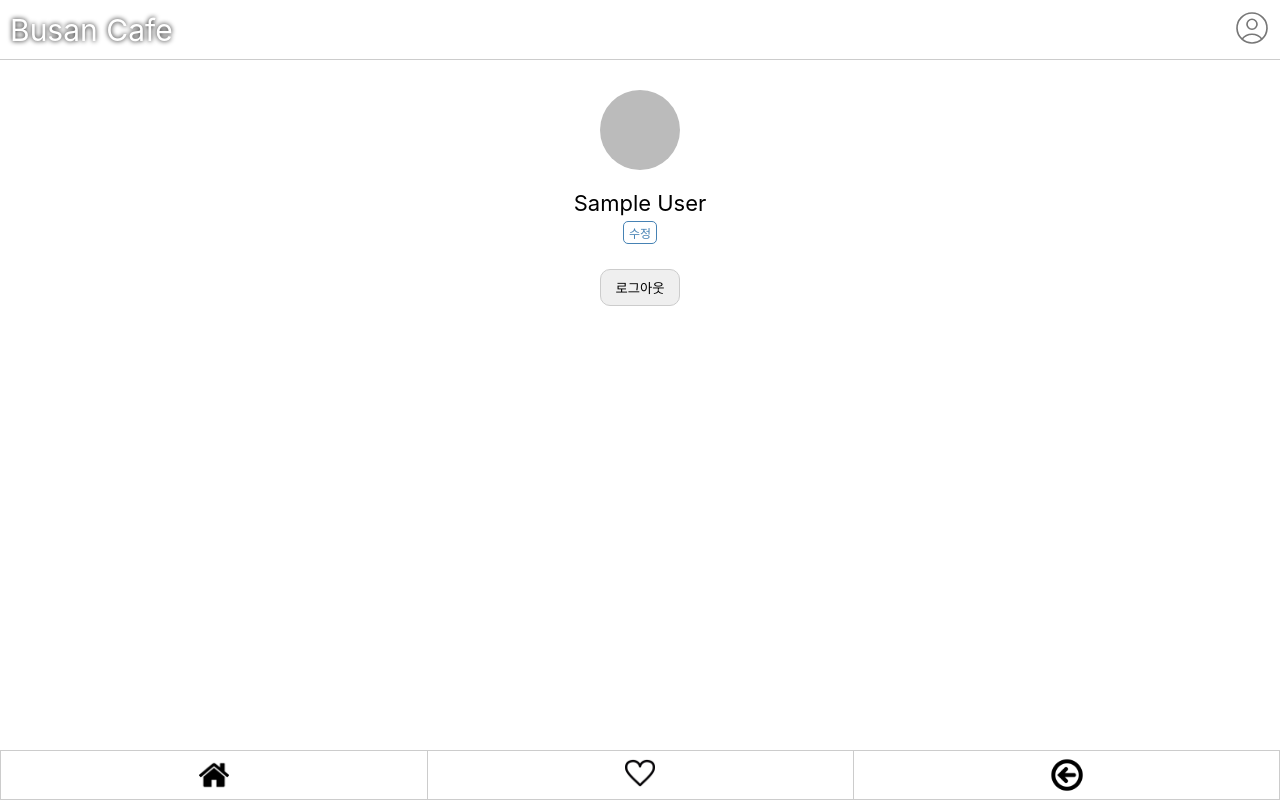
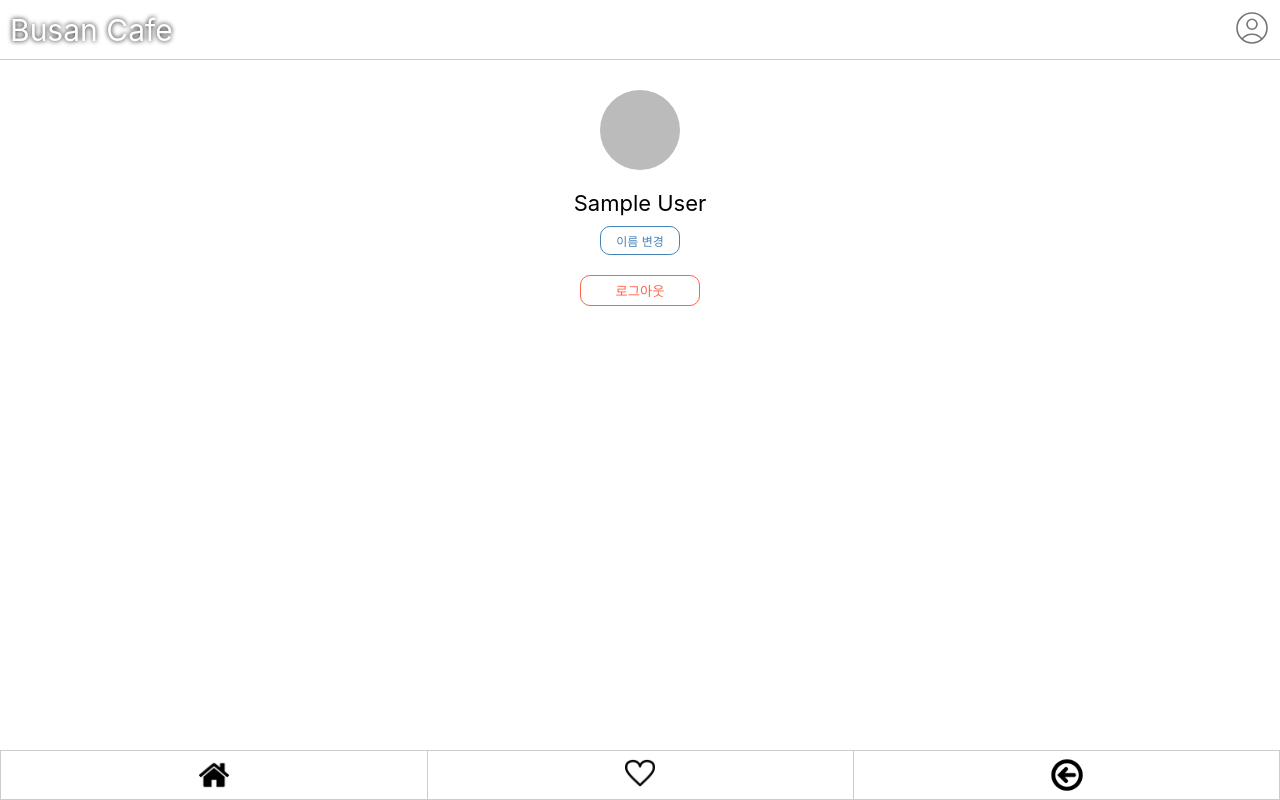
Before and after one commit to woooooooojin/busan_cafe_mobile, a React (Create React App) app: page /profile in a window 1280 px wide. Built offline with nearby package versions, Linux system fonts and the light colour scheme; no server answers; sample sign-in values are in the browser's storage.

Commit message:
profile css

```diff
--- a/src/pages/Profile.jsx
+++ b/src/pages/Profile.jsx
@@ -37,21 +37,24 @@ const Name = styled.span`
 `
 
 const LogBtn = styled.button`
-    width: 80px;
-    padding: 8px 10px;
+    width: 120px;
+    padding: 5px 10px;
     border-radius: 10px;
-    border: 1px solid #ccc;
+    border: 1px solid tomato;
+    color: tomato;
+    background-color: transparent;
 `
 const EditName = styled.button`
     font-size: 12px;
     background-color: transparent;
-    padding: 2px 5px;
+    padding: 5px 15px;
     border: 1px solid steelblue;
-    border-radius: 5px;
+    border-radius: 10px;
     color: steelblue;
     cursor: pointer;
     display: block;
-    margin: 5px auto;
+    margin: 0 auto;
+    margin-top: 10px;
 `
 const NameInput = styled.input`
     display: block;
@@ -62,6 +65,7 @@ const NameInput = styled.input`
     border: 2px solid steelblue;
     border-radius: 20px;
     padding: 0 10px;
+    margin-top: 10px;
 `
 export default function Profile() {
 
@@ -137,7 +141,7 @@ export default function Profile() {
             <Name>
                 {user.displayName ? user.displayName : '사용자'}
                 {editName ? <NameInput onChange={onChangeName} type='text' value={name}/> : null}
-                <EditName onClick={onEditNameClick}>{editName ? "저장" : "수정"}</EditName>
+                <EditName onClick={onEditNameClick}>{editName ? "이름 저장" : "이름 변경"}</EditName>
             </Name>
 
 
```
